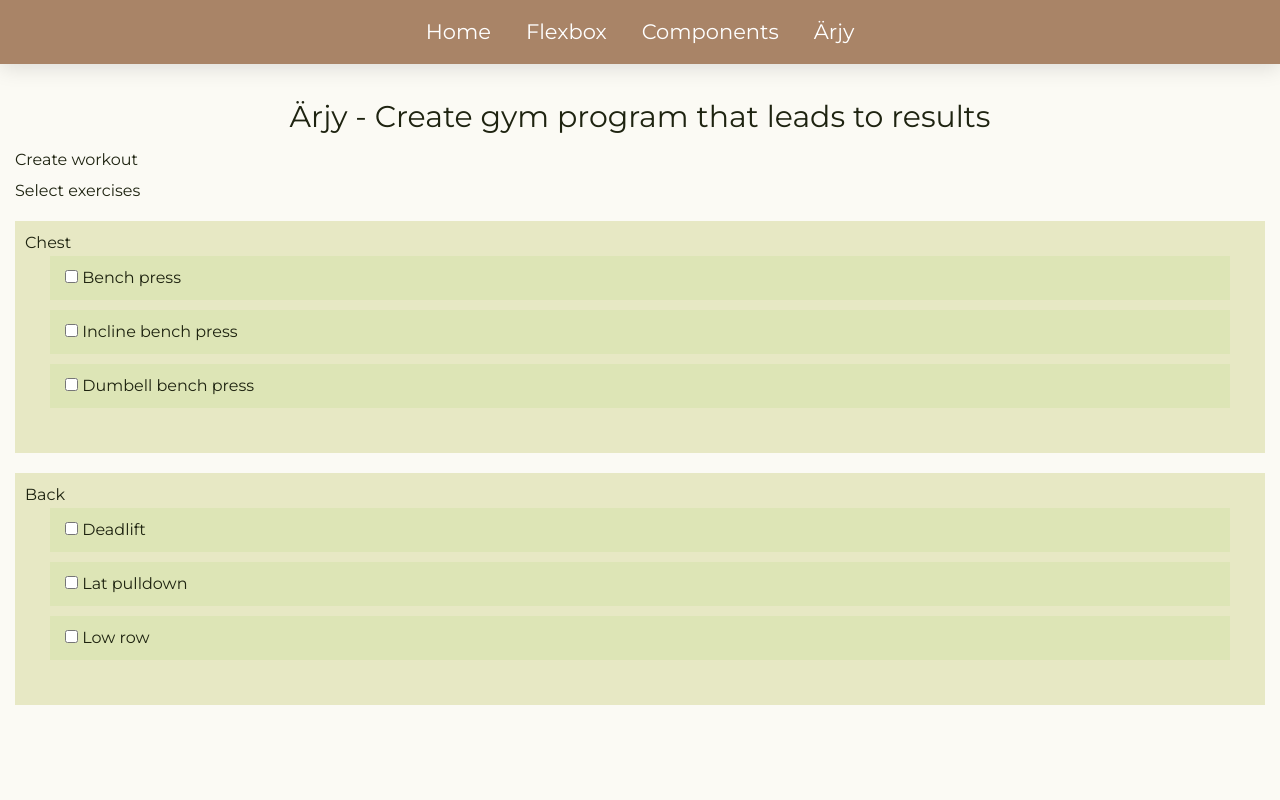
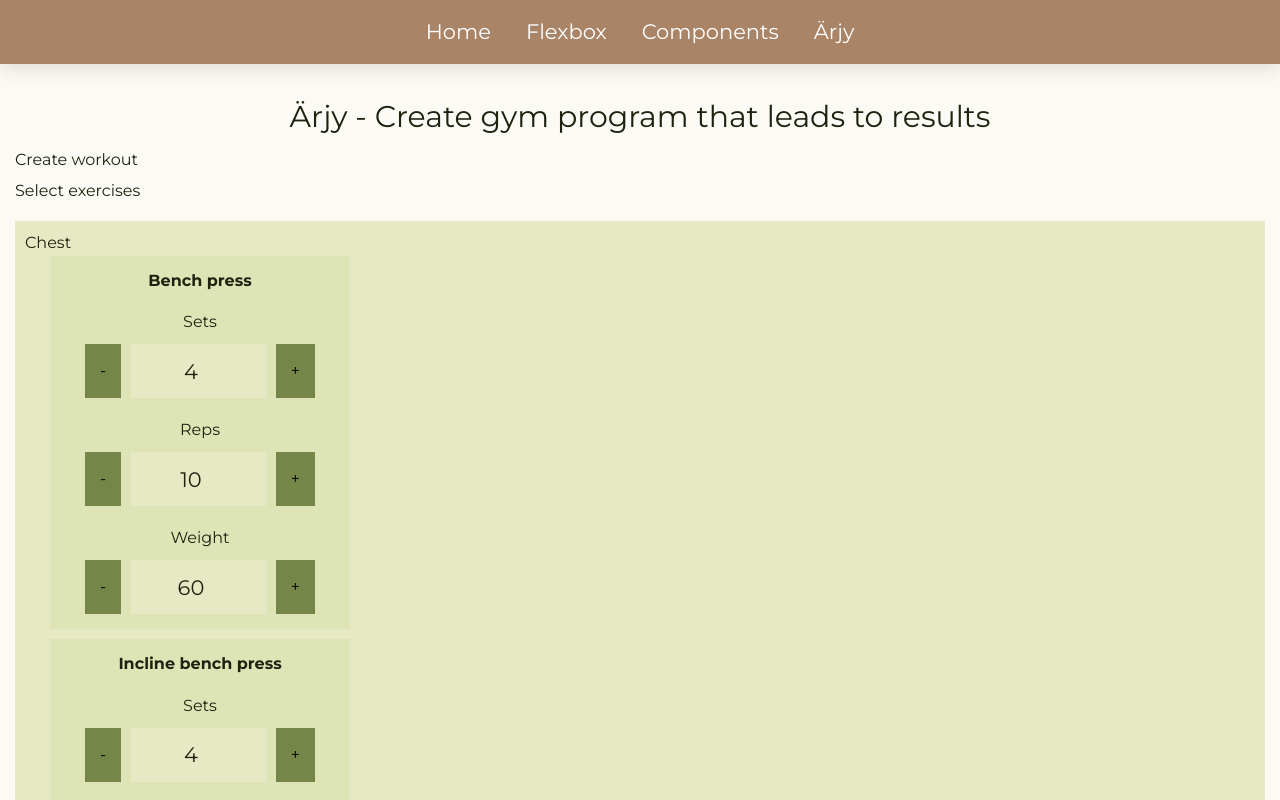
Before and after one commit to Zigelzi/lumi-playground, a SvelteKit app: page /arjy in a window 1280 px wide. Shown: the top 800 px of the page. Built offline with nearby package versions, Linux system fonts and the light colour scheme.

Commit message:
Add controls to exercise

```diff
--- a/src/routes/arjy/components/AddExercise.svelte
+++ b/src/routes/arjy/components/AddExercise.svelte
@@ -4,47 +4,41 @@
 		chest: [
 			{
 				name: 'Bench press',
-				defaultValues: {
-					sets: 3,
-					reps: 8
-				}
+				sets: 4,
+				reps: 10,
+				weight: 60
 			},
 			{
 				name: 'Incline bench press',
-				defaultValues: {
-					sets: 3,
-					reps: 8
-				}
+				sets: 4,
+				reps: 10,
+				weight: 60
 			},
 			{
 				name: 'Dumbell bench press',
-				defaultValues: {
-					sets: 3,
-					reps: 8
-				}
+				sets: 4,
+				reps: 10,
+				weight: 60
 			}
 		],
 		back: [
 			{
 				name: 'Deadlift',
-				defaultValues: {
-					sets: 3,
-					reps: 8
-				}
+				sets: 4,
+				reps: 10,
+				weight: 60
 			},
 			{
 				name: 'Lat pulldown',
-				defaultValues: {
-					sets: 3,
-					reps: 8
-				}
+				sets: 4,
+				reps: 10,
+				weight: 60
 			},
 			{
 				name: 'Low row',
-				defaultValues: {
-					sets: 3,
-					reps: 8
-				}
+				sets: 4,
+				reps: 10,
+				weight: 60
 			}
 		]
 	};
--- a/src/routes/arjy/components/Exercise.svelte
+++ b/src/routes/arjy/components/Exercise.svelte
@@ -9,19 +9,81 @@
 </script>
 
 <div class="exercise">
-	<input
-		type="checkbox"
-		name={nameToLowercase(exercise.name)}
-		id={nameToLowercase(exercise.name)}
-		value={nameToLowercase(exercise.name)}
-	/>
-	<label for={nameToLowercase(exercise.name)}> {exercise.name}</label>
+	<h4 class="text-center fw-bold">{exercise.name}</h4>
+	<div>
+		<label for="{exercise.name}-sets" class="text-center exercise-label mv-m">Sets</label>
+		<div class="exercise-controls">
+			<button class="btn-mini">-</button>
+			<input
+				type="number"
+				name="{exercise.name}-sets"
+				id="{exercise.name}-sets"
+				class="exercise-input"
+				value={exercise.sets}
+			/>
+			<button class="btn-mini">+</button>
+		</div>
+	</div>
+	<div>
+		<label for="{exercise.name}-reps" class="text-center exercise-label mv-m">Reps</label>
+		<div class="exercise-controls">
+			<button class="btn-mini">-</button>
+			<input
+				type="number"
+				name="{exercise.name}-weight"
+				id="{exercise.name}-weight"
+				class="exercise-input"
+				value={exercise.reps}
+			/>
+			<button class="btn-mini">+</button>
+		</div>
+	</div>
+	<div>
+		<label for="{exercise.name}_weight" class="text-center exercise-label mv-m">Weight</label>
+		<div class="exercise-controls">
+			<button class="btn-mini">-</button>
+			<input
+				type="number"
+				name="{exercise.name}_weight"
+				id="{exercise.name}_weight"
+				class="exercise-input"
+				value={exercise.weight}
+			/>
+			<button class="btn-mini">+</button>
+		</div>
+	</div>
 </div>
 
 <style>
 	.exercise {
-		padding: var(--p-s) var(--p-m);
+		padding: var(--p-m) var(--p-l);
 		background-color: var(--primary-300);
 		margin-bottom: var(--mg-s);
+		max-width: 300px;
+	}
+
+	.exercise-label {
+		display: block;
+	}
+
+	.exercise-controls {
+		display: flex;
+		gap: 10px;
+	}
+
+	.exercise-input {
+		flex-shrink: 1;
+		min-width: 100px;
+		background-color: var(--primary-200);
+		border: none;
+		color: var(--primary-900);
+		text-align: center;
+		font-size: var(--fs-600);
+	}
+
+	.btn-mini {
+		padding: var(--p-m);
+		background-color: var(--primary-600);
+		border: none;
 	}
 </style>
```
